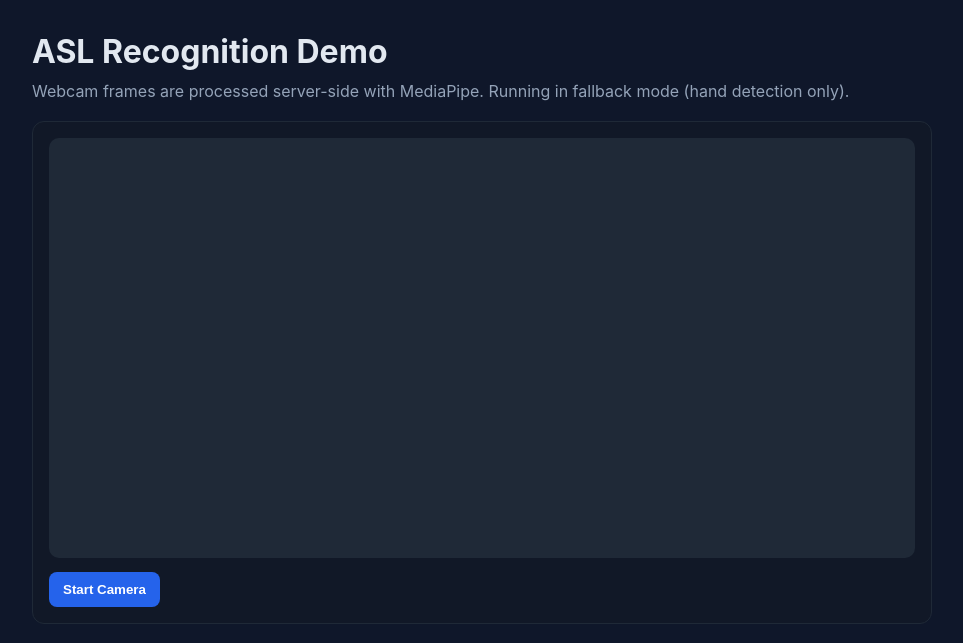
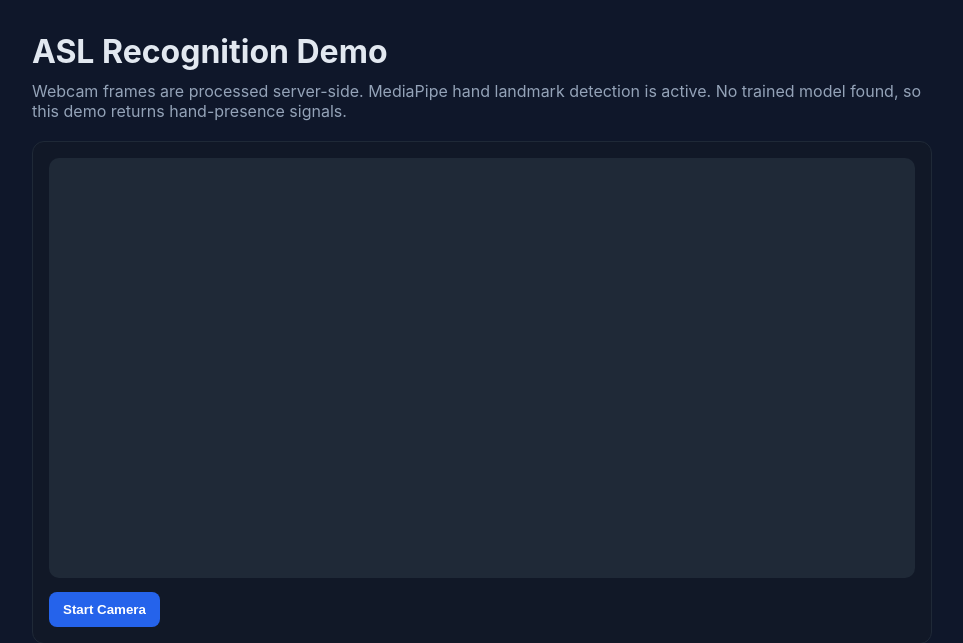
Before and after one commit to khayem487/asl-recognition, a Flask app: page / in a window 1280 px wide. Shown: the top 643 px of the page, without its empty margins (158-1121 px from the left). Run offline with Flask 3, Linux system fonts and the light colour scheme.

Commit message:
fix: improve ASL fallback detection and runtime compatibility

```diff
--- a/app.py
+++ b/app.py
@@ -131,14 +131,52 @@
     return str(prediction_value)
 
 
+def detect_hand_fallback(frame_bgr):
+    """Very lightweight fallback when MediaPipe is unavailable.
+
+    This is not ASL classification — only rough hand-presence detection.
+    """
+    frame_hsv = cv2.cvtColor(frame_bgr, cv2.COLOR_BGR2HSV)
+
+    # Broad skin-color mask (works reasonably for demo conditions)
+    lower = np.array([0, 20, 40], dtype=np.uint8)
+    upper = np.array([30, 255, 255], dtype=np.uint8)
+    mask = cv2.inRange(frame_hsv, lower, upper)
+
+    kernel = np.ones((5, 5), np.uint8)
+    mask = cv2.morphologyEx(mask, cv2.MORPH_OPEN, kernel)
+    mask = cv2.morphologyEx(mask, cv2.MORPH_CLOSE, kernel)
+
+    contours, _ = cv2.findContours(mask, cv2.RETR_EXTERNAL, cv2.CHAIN_APPROX_SIMPLE)
+    if not contours:
+        return False
+
+    largest = max(contours, key=cv2.contourArea)
+    area = cv2.contourArea(largest)
+    frame_area = frame_bgr.shape[0] * frame_bgr.shape[1]
+
+    # Require meaningful foreground area for a positive signal
+    return area > 0.02 * frame_area
+
+
 @app.route("/")
 def index():
-    return render_template("index.html", model_loaded=MODEL is not None)
+    return render_template(
+        "index.html",
+        model_loaded=MODEL is not None,
+        detector_loaded=hands is not None,
+    )
 
 
 @app.route("/health")
 def health():
-    return jsonify({"status": "ok", "model_loaded": MODEL is not None})
+    return jsonify(
+        {
+            "status": "ok",
+            "model_loaded": MODEL is not None,
+            "detector_loaded": hands is not None,
+        }
+    )
 
 
 @app.route("/process_frame", methods=["POST"])
@@ -162,8 +200,9 @@
 
     features = extract_landmarks(frame)
     if features is None:
-        if hands is None:
-            return jsonify(success=True, prediction="DETECTOR_UNAVAILABLE", mode="fallback")
+        # Fallback path when MediaPipe is unavailable or no landmarks are produced.
+        if detect_hand_fallback(frame):
+            return jsonify(success=True, prediction="HAND_DETECTED", mode="fallback-opencv")
         return jsonify(success=False, prediction="NO_HAND", mode="none")
 
     if MODEL is None:
--- a/requirements.txt
+++ b/requirements.txt
@@ -1,6 +1,6 @@
 Flask>=3.0.3
 gunicorn>=22.0.0
-opencv-python-headless>=4.8.0
-mediapipe>=0.10.0
-numpy>=1.24.0
+opencv-python-headless>=4.8.0,<5
+mediapipe==0.10.14
+numpy>=1.24.0,<2
 scikit-learn>=1.2.0
--- a/static/script.js
+++ b/static/script.js
@@ -52,11 +52,9 @@
       });
 
       const data = await response.json();
-      if (data.success) {
-        resultBox.classList.remove("hidden");
-        predictionEl.textContent = data.prediction || "-";
-        modeEl.textContent = "mode: " + (data.mode || "unknown");
-      }
+      resultBox.classList.remove("hidden");
+      predictionEl.textContent = data.prediction || (data.success ? "-" : "NO_HAND");
+      modeEl.textContent = "mode: " + (data.mode || "unknown");
     } catch (error) {
       console.error("Frame processing failed", error);
     }
--- a/templates/index.html
+++ b/templates/index.html
@@ -10,11 +10,16 @@
   <main class="wrapper">
     <h1>ASL Recognition Demo</h1>
     <p class="sub">
-      Webcam frames are processed server-side with MediaPipe.
+      Webcam frames are processed server-side.
+      {% if detector_loaded %}
+      MediaPipe hand landmark detection is active.
+      {% else %}
+      MediaPipe is unavailable on this runtime — using OpenCV fallback hand detection.
+      {% endif %}
       {% if model_loaded %}
-      Model mode is active.
+      Model prediction mode is active.
       {% else %}
-      Running in fallback mode (hand detection only).
+      No trained model found, so this demo returns hand-presence signals.
       {% endif %}
     </p>
 
```
Also changed, not shown: README.md.
